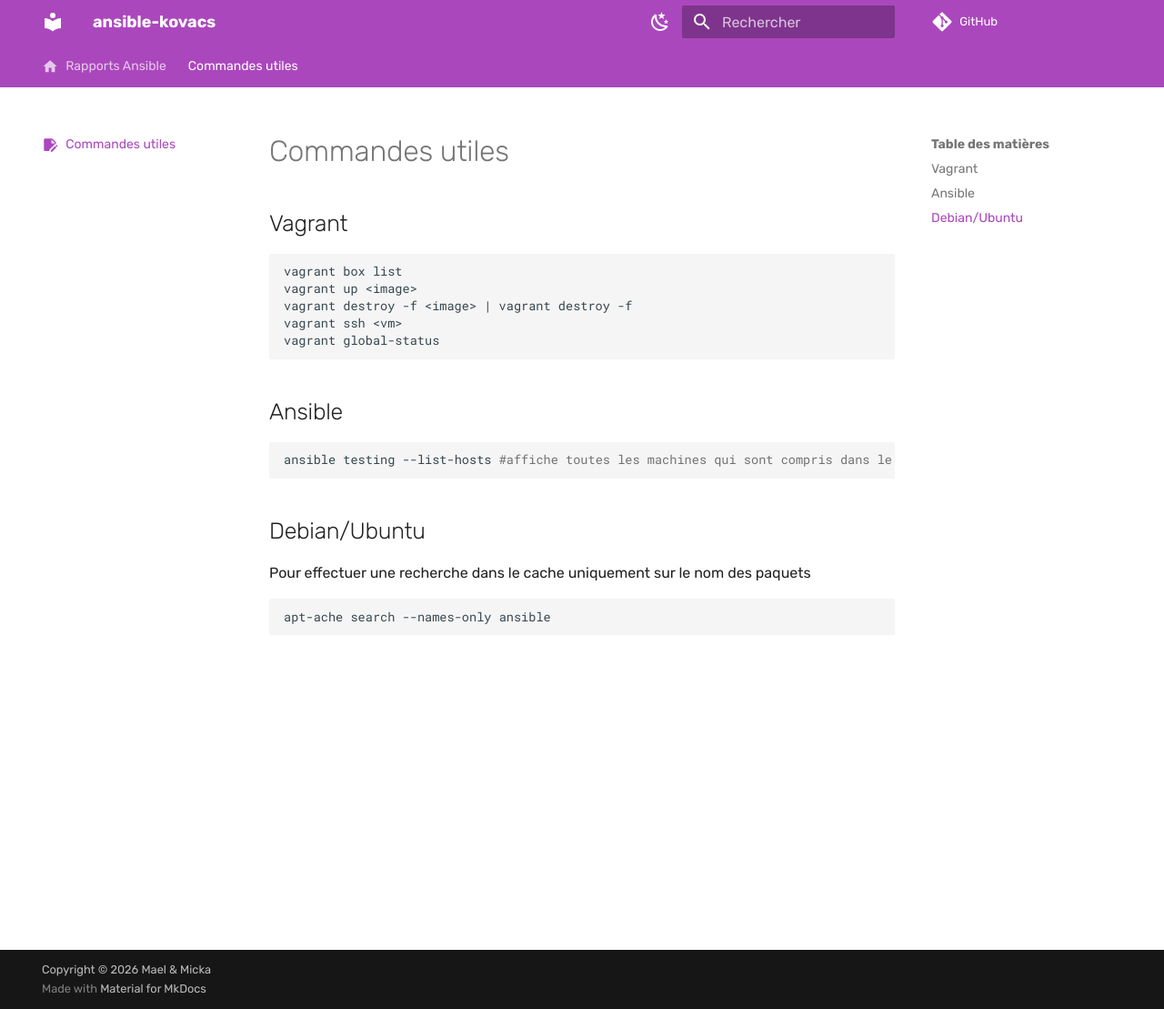
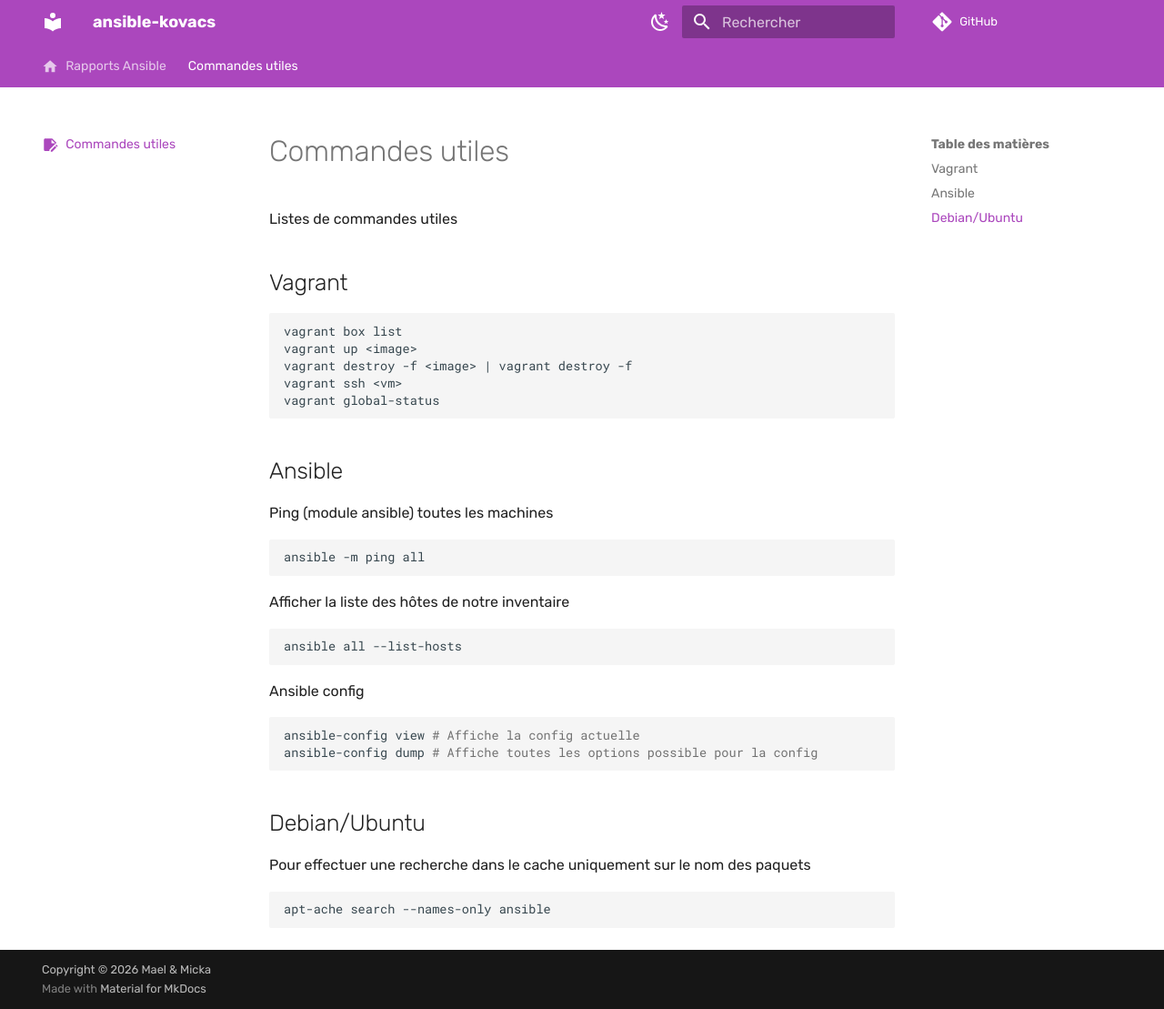
Before and after one commit to saiqo/ansible-kovacs, an MkDocs documentation site: the page built from docs/commandes_utiles.md, in a window 1280 px wide and 1109 px high. Shown: the whole window at 91% size. Built offline with MkDocs 1.6.1 and Material for MkDocs 9.7.7, drawn with Linux system fonts in a browser that asks for light colours; comment, search, counter and statistics services are not loaded.

Commit message:
Ajout commandes ansible

````diff
--- a/docs/commandes_utiles.md
+++ b/docs/commandes_utiles.md
@@ -3,6 +3,8 @@ icon: material/note-edit
 ---
 
 # Commandes utiles
+
+Listes de commandes utiles
 
 ## Vagrant
 ```
@@ -14,8 +16,21 @@ vagrant global-status
 ```
 
 ## Ansible
-```bash
-ansible testing --list-hosts #affiche toutes les machines qui sont compris dans le groupe "all"
+Ping (module ansible) toutes les machines
+``` bash
+ansible -m ping all
+```
+
+Afficher la liste des hôtes de notre inventaire
+``` bash
+ansible all --list-hosts
+```
+
+Ansible config
+``` bash
+ansible-config view # Affiche la config actuelle
+ansible-config dump # Affiche toutes les options possible pour la config
+
 ```
 
 ## Debian/Ubuntu
````
